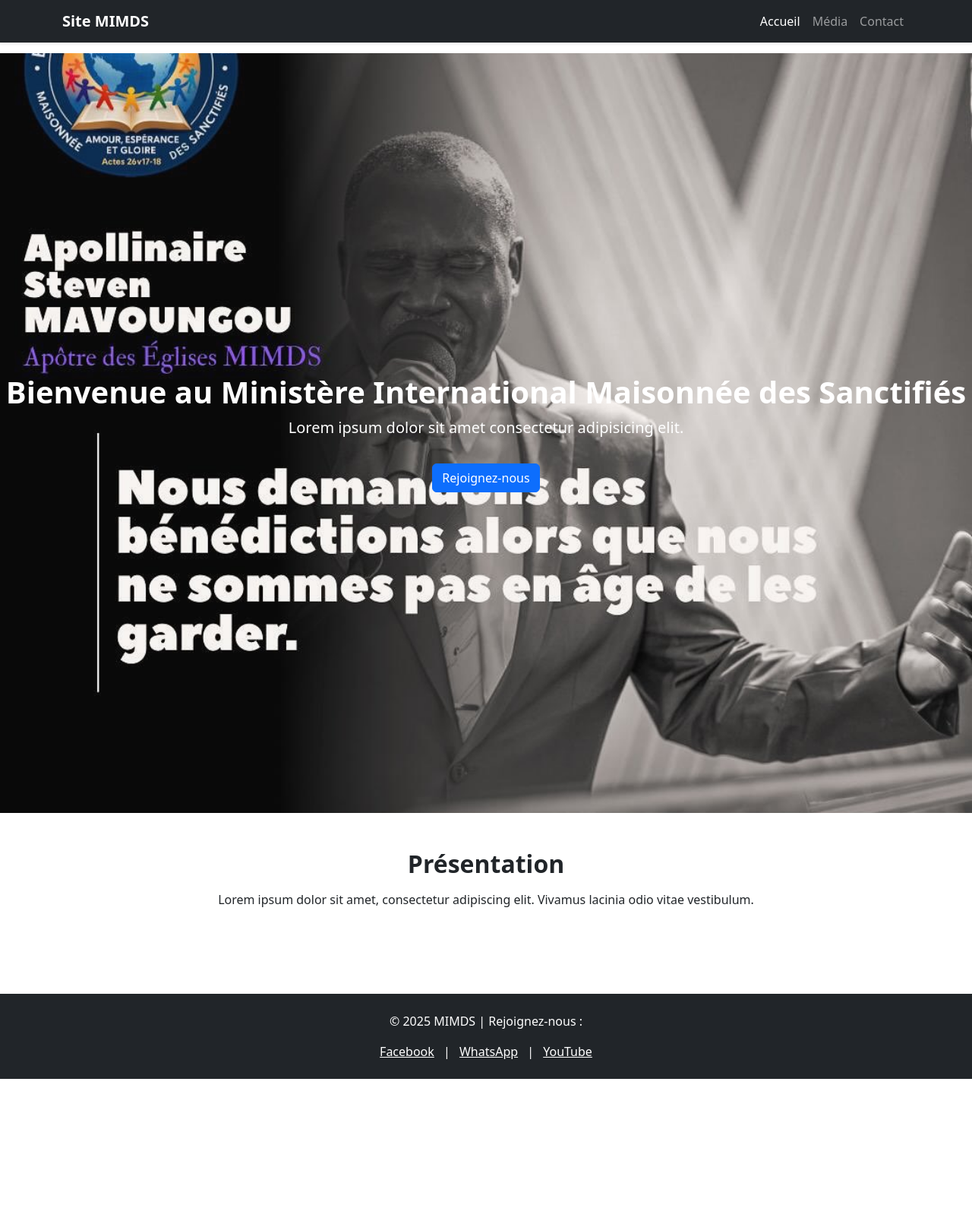
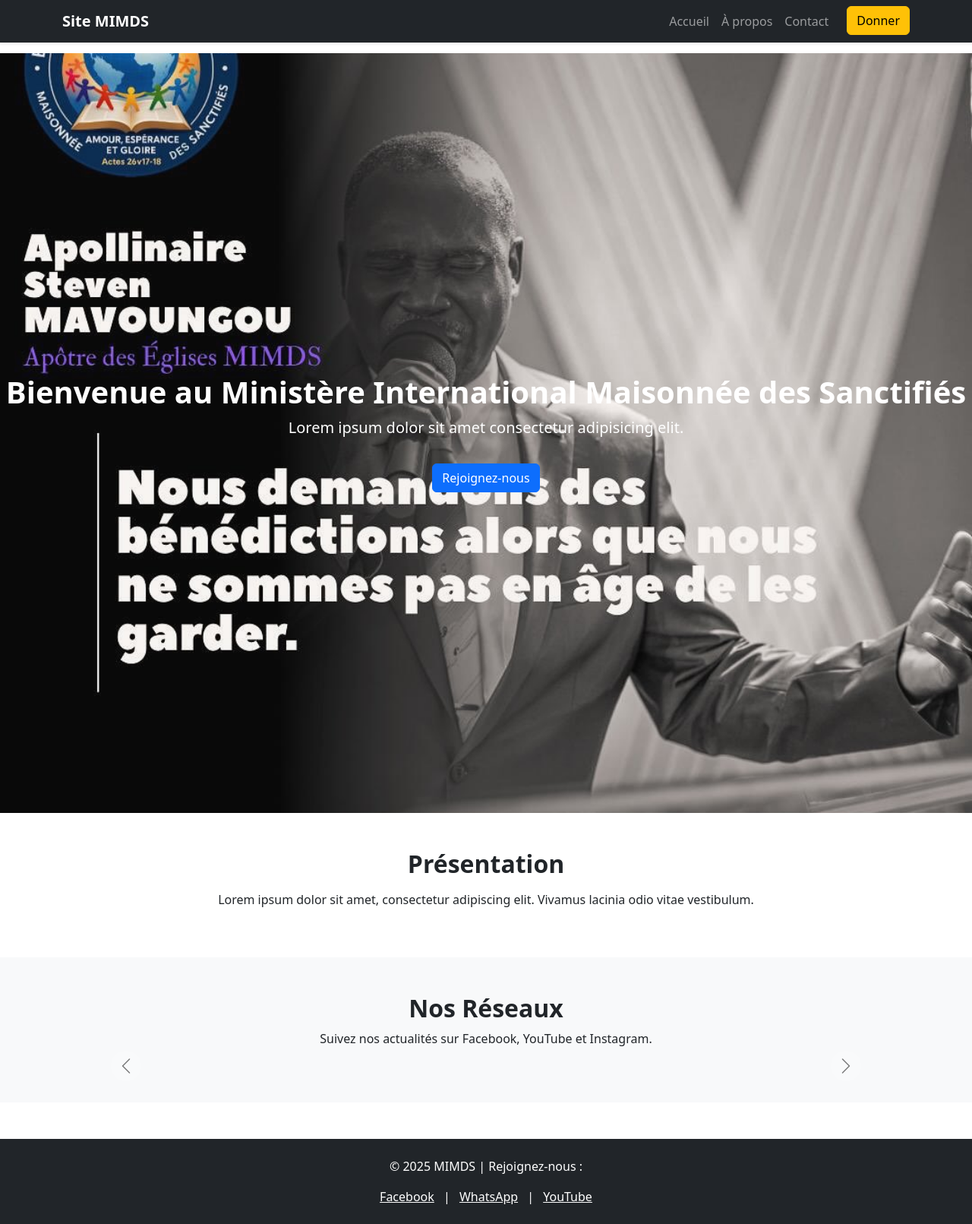
Before and after one commit to Gvbmastrr/Site-MIMDS, a PHP site: page / in a window 1280 px wide. Shown: the whole page at 76% size. Before the commit the page ends 1420 px from the top, so only its background shows below. Run offline with PHP 8.4, Linux system fonts and the light colour scheme; some libraries are stand-ins or nearby versions.

Commit message:
Update
Correction des plus gros bug d'affichage  présent

```diff
--- a/css/style.css
+++ b/css/style.css
@@ -12,3 +12,19 @@
 h1, h2 {
   font-weight: bold;
 }
+
+.carousel-control-prev-icon,
+.carousel-control-next-icon {
+  filter: invert(1);
+  background-color: rgba(0, 0, 0, 0.4);
+  border-radius: 50%;
+  background-size: 60%, 60%;
+  width: 40px;
+  height: 40px;
+}
+
+
+#socialCarousel .carousel-control-prev,
+#socialCarousel .carousel-control-next {
+  z-index: 9999 !important;
+}
--- a/index.php
+++ b/index.php
@@ -8,6 +8,12 @@
   <link rel="stylesheet" href="css/style.css">
 </head>
 <body>
+  <div id="fb-root"></div>
+  <script async defer crossorigin="anonymous"
+    src="https://connect.facebook.net/fr_FR/sdk.js#xfbml=1&version=v19.0">
+  </script>
+
+
 
 <?php include("php/navbar.php"); ?>
 
@@ -26,6 +32,65 @@
   </div>
 </section>
 
+<!-- Section Actus & Réseaux -->
+<section class="py-5 bg-light">
+  <div class="container text-center">
+    <h2>Nos Réseaux</h2>
+    <p class="mb-4">Suivez nos actualités sur Facebook, YouTube et Instagram.</p>
+
+    <div id="socialCarousel" class="carousel slide" data-bs-ride="carousel">
+      <div class="carousel-inner">
+
+        <!-- === Slide 1 : Facebook === -->
+        <div class="carousel-item active">
+          <div class="d-flex justify-content-center">
+            <div class="fb-page"
+              data-href="https://www.facebook.com/profile.php?id=61579963075914"
+              data-tabs="timeline"
+              data-width="500"
+              data-height="600"
+              data-small-header="false"
+              data-adapt-container-width="true"
+              data-hide-cover="false"
+              data-show-facepile="true">
+            </div>
+          </div>
+        </div>
+
+        <!-- === Slide 2 : YouTube === -->
+        <div class="carousel-item">
+          <div class="d-flex justify-content-center py-4">
+            <script src="https://elfsightcdn.com/platform.js" async></script>
+            <div class="elfsight-app-6382d7bf-01f7-488c-9fa2-18aedfabbdc3" data-elfsight-app-lazy></div>
+          </div>
+        </div>
+
+        <!-- === Slide 3 : Instagram === -->
+        <div class="carousel-item">
+          <div class="d-flex justify-content-center py-4">
+            <script src="https://elfsightcdn.com/platform.js" async></script>
+            <div class="elfsight-app-2c23da75-1d5c-4463-850a-7d355dd3825f" data-elfsight-app-lazy></div>
+          </div>
+        </div>
+
+      </div>
+
+      <!-- Contrôles -->
+      <button class="carousel-control-prev" type="button" data-bs-target="#socialCarousel" data-bs-slide="prev">
+        <span class="carousel-control-prev-icon"></span>
+        <span class="visually-hidden">Précédent</span>
+      </button>
+      <button class="carousel-control-next" type="button" data-bs-target="#socialCarousel" data-bs-slide="next">
+        <span class="carousel-control-next-icon"></span>
+        <span class="visually-hidden">Suivant</span>
+      </button>
+
+    </div>
+  </div>
+</section>
+
+
+
 <?php include("php/footer.php"); ?>
 
 <script src="https://cdn.jsdelivr.net/npm/bootstrap@5.3.3/dist/js/bootstrap.bundle.min.js"></script>
--- a/php/navbar.php
+++ b/php/navbar.php
@@ -1,18 +1,16 @@
-<!-- Navbar -->
-
 <nav class="navbar navbar-expand-lg navbar-dark bg-dark fixed-top shadow-sm">
   <div class="container">
     <a class="navbar-brand fw-bold" href="index.php">Site MIMDS</a>
-    <button class="navbar-toggler" type="button" data-bs-toggle="collapse" data-bs-target="#navbarNav"
-      aria-controls="navbarNav" aria-expanded="false" aria-label="Toggle navigation">
+    <button class="navbar-toggler" type="button" data-bs-toggle="collapse" data-bs-target="#navbarNav">
       <span class="navbar-toggler-icon"></span>
     </button>
 
     <div class="collapse navbar-collapse" id="navbarNav">
       <ul class="navbar-nav ms-auto">
-        <li class="nav-item"><a class="nav-link active" href="index.php">Accueil</a></li>
-        <li class="nav-item"><a class="nav-link" href="media.php">Média</a></li>
+        <li class="nav-item"><a class="nav-link" href="index.php">Accueil</a></li>
+        <li class="nav-item"><a class="nav-link" href="media.php">À propos</a></li>
         <li class="nav-item"><a class="nav-link" href="contact.php">Contact</a></li>
+        <li class="nav-item"><a class="btn btn-warning ms-3" href="donate.php">Donner</a></li>
       </ul>
     </div>
   </div>
```
Also changed, not shown: donate.php (added, +24 -0 lines), README.md (deleted).
